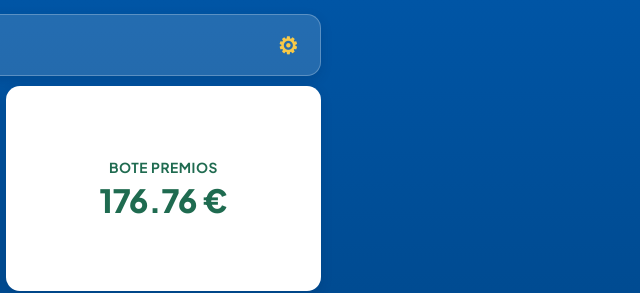
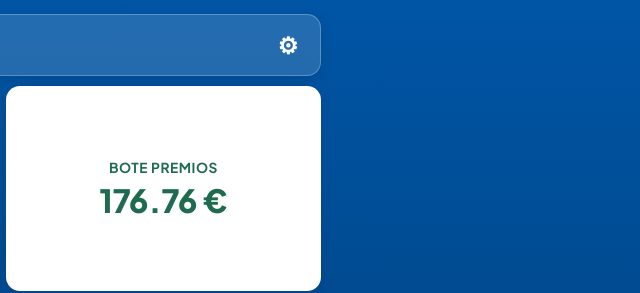
Before and after one commit to jcbouzamayor/qlotery, a plain HTML site: page index.html in a window 1280 px wide. Shown: the top 293 px of the page, 639-1279 px from the left. Drawn offline with Linux system fonts and the light colour scheme.

Commit message:
v3.3: Ajuste color menu ajustes

```diff
--- a/estilos.css
+++ b/estilos.css
@@ -108,7 +108,7 @@ body {
 	border: none;
 	box-shadow: none;
 	border-radius: 0;
-	color: #f7c948;
+	color: #ffffff;
 	font-size: 1.45rem;
 	line-height: 1;
 	display: inline-flex;
```
